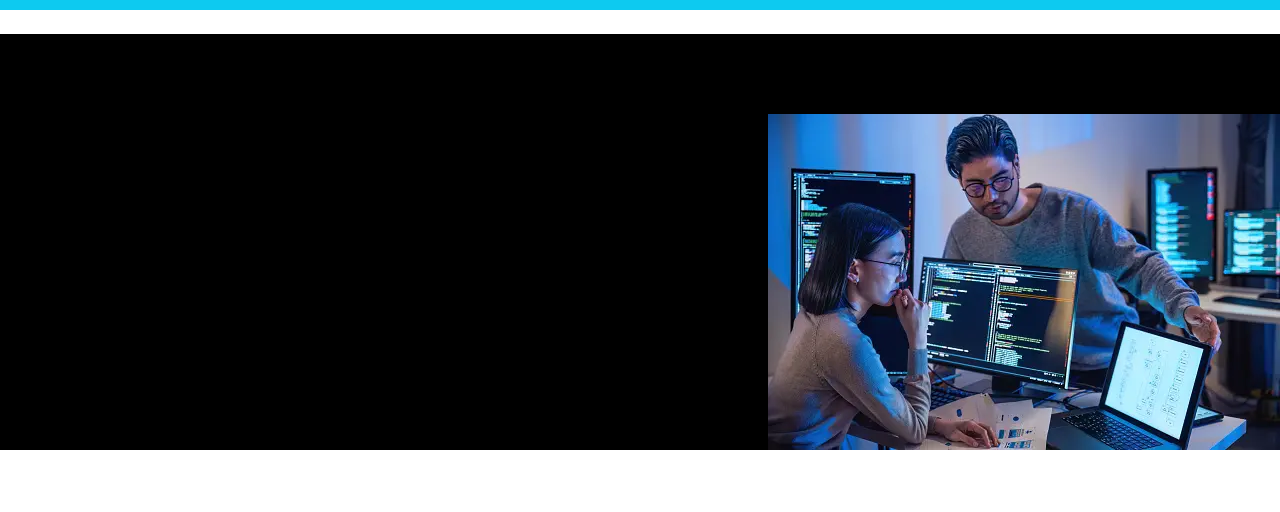
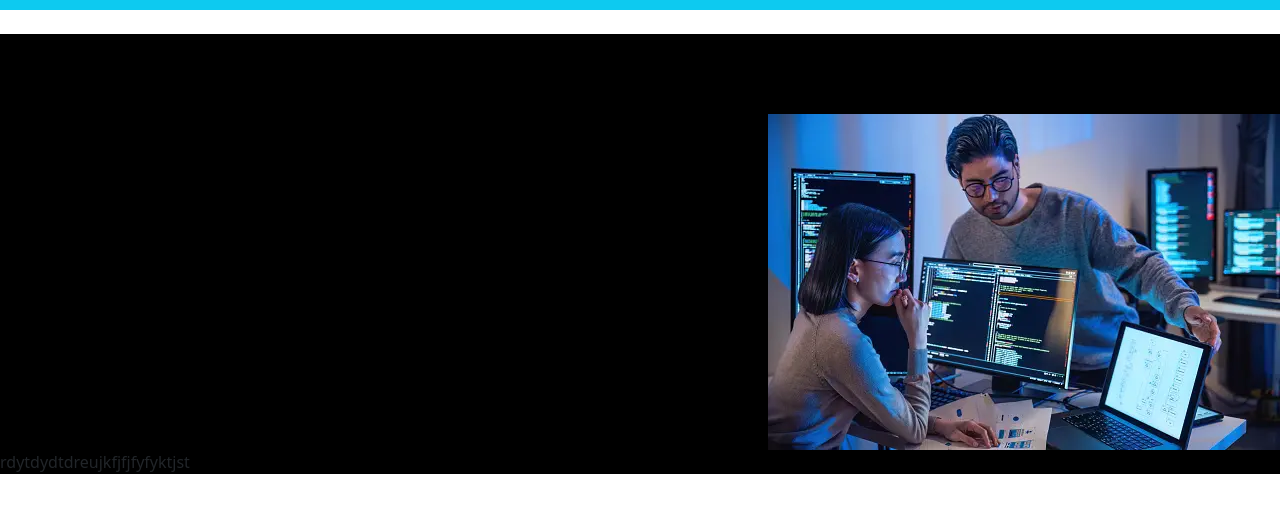
Before and after one commit to giftiy/internship, a plain HTML site: page index.html in a window 1280 px wide. Shown: the part 88-600 px from the top of the page. Drawn offline with nearby package versions, Linux system fonts and the light colour scheme.

Commit message:
add section and style

```diff
--- a/index.html
+++ b/index.html
@@ -42,6 +42,9 @@
         <div class="d-flex justify-content-end align-items-center pt-5">
           <img src="img/photo.webp" class="float-end" alt="">
         </div>
+        <div>
+          <p>rdytdydtdreujkfjfjfyfyktjst</p>
+        </div>
 
       </div>
 
```
